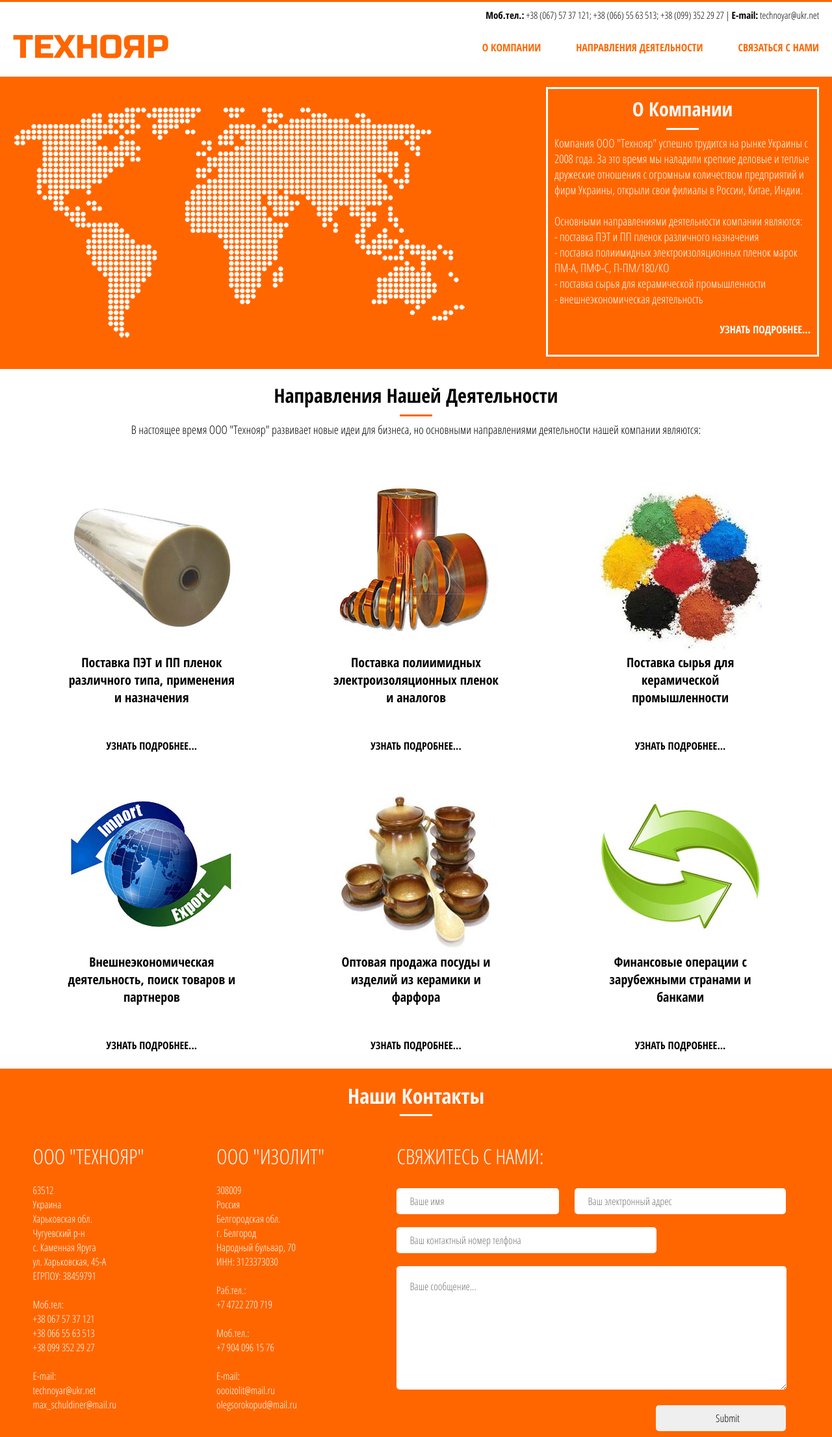
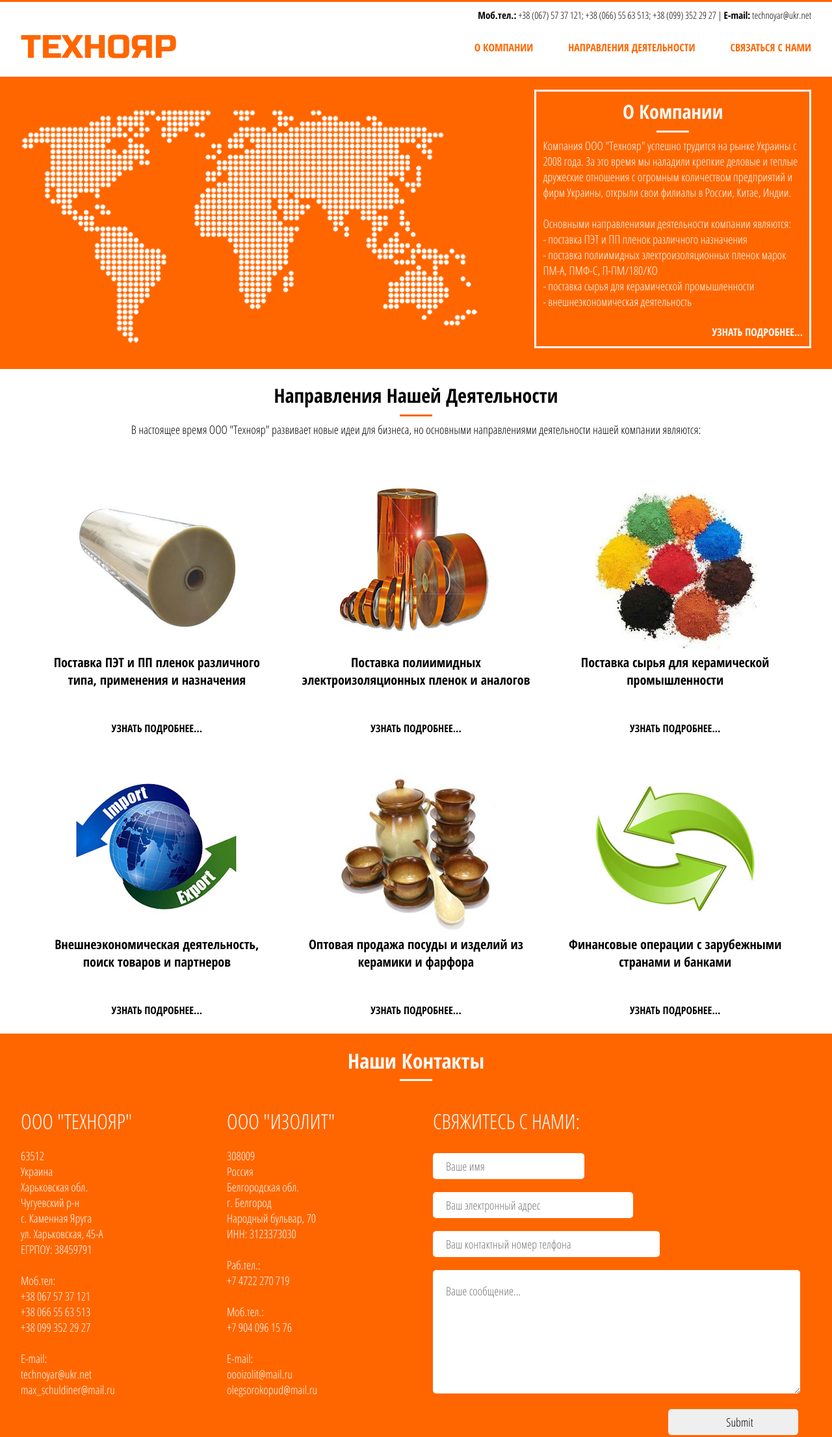
Before and after one commit to sintezmax2008/web, a website: page app/index.html in a window 1280 px wide. Shown: the part 2-2214 px from the top of the page at 65% size. Drawn offline with Linux system fonts and the light colour scheme.

Commit message:
04-04-2017-2

```diff
--- a/app/index.html
+++ b/app/index.html
@@ -9,7 +9,7 @@
 	<meta name="robots" content="all,index,follow" />
 	<meta name="distribution" content="global" />
 
-	<!-- <meta name="viewport" content="user-scalable=yes, width=device-width, initial-scale=1.0, maximum-scale=1.0"> -->
+	<meta name="viewport" content="user-scalable=yes, width=1280px, initial-scale=1.0, maximum-scale=1.0">
 
 	<link rel="stylesheet" href="css/libs.min.css">
 	<link rel="stylesheet" href="css/main.css">
--- a/app/sass/main.sass
+++ b/app/sass/main.sass
@@ -10,9 +10,8 @@
 	margin: 0 auto
 
 .inner
-	width: 100%
+	width: 95%
 	margin: 0 auto
-	padding: 0 20px
 	clear: both
 
 .top
@@ -66,22 +65,25 @@
 		transition: 0.5s
 
 .about
-	height: 450px
+	// width: 100%
+	min-height: 450px
+	padding: 20px 0
 	background-color: #ff6600
 
 .about_img
-	height: 411px
-	width: 700px
+	height: 415px
+	width: 65%
 	background-image: url("../img/about.png")
 	background-repeat: no-repeat
+	background-size: contain
 	float: left
 
 .about_text
-	float: right
-	max-width: 420px
-	height: 415px
+	width: 35%
+	height: 100%
 	border: 3px solid #fff
 	padding: 10px
+	float: right
 
 	h1
 		font-family: 'Open Sans Condensed', sans-serif
@@ -186,7 +188,7 @@
 		color: #ff6600
 
 .block
-	width: 300px
+	width: 33%
 	text-align: center
 	padding: 15px
 	float: left
@@ -280,7 +282,7 @@
 
 	p
 		font-family: 'Open Sans Condensed', sans-serif
-		font-size: 1em
+		font-size: 18px
 		font-weight: 400
 		color: #fff
 		text-align: left
@@ -292,15 +294,17 @@
 
 .contact_text
 	padding-right: 50px
+	width: 50%
 
 .contact_form
+	width: 100%
 	h1
 		padding-bottom: 8px
 
 	input, textarea
 		outline: none
 		font-family: 'Open Sans Condensed', sans-serif
-		font-size: 1em
+		font-size: 18px
 		font-weight: 400
 		border-radius: 5px
 		border: none
@@ -312,18 +316,18 @@
 		margin-right: 20px
 
 	textarea
-		width: 600px
+		width: 97%
 		height: 190px
 		padding: 20px
 
 .name
-	width: 250px
+	width: 40%
 
 .mail
-	width: 325px
+	width: 53%
 
 .phone
-	width: 400px
+	width: 60%
 
 .submit
 	width: 200px
```
Also changed, not shown: app/css/main.css, dist/css/main.css, dist/index.html.
